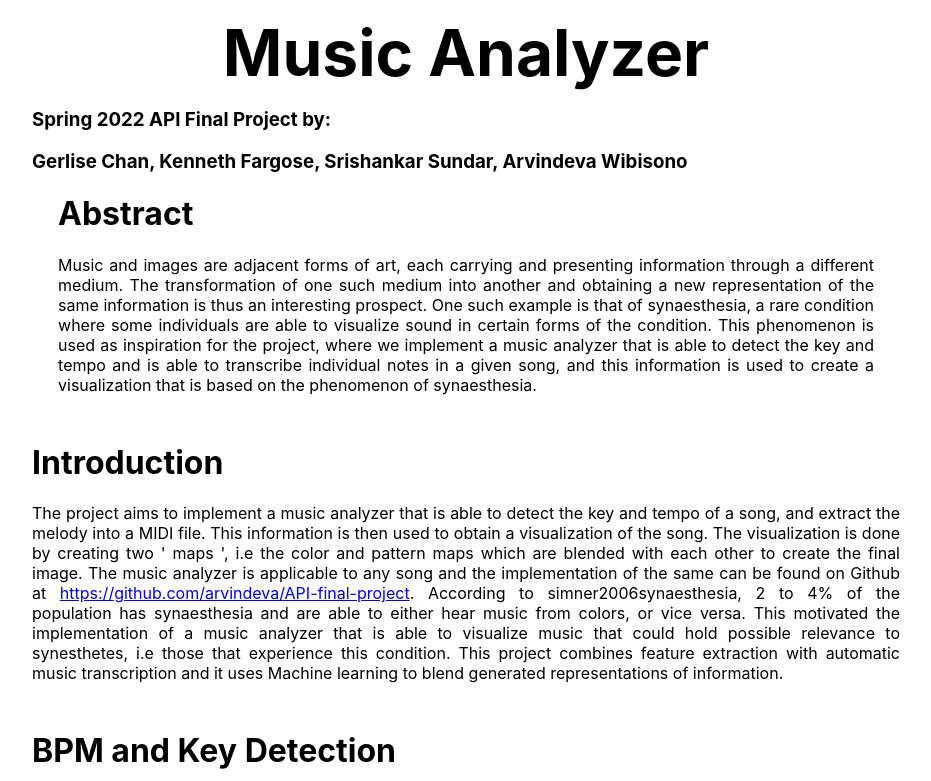
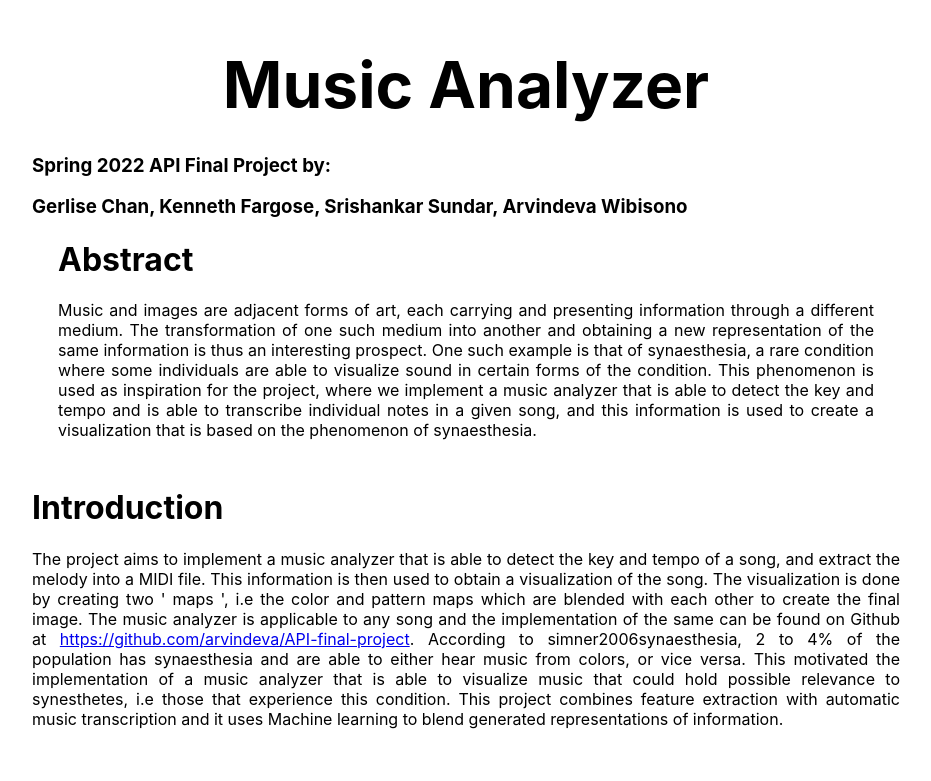
Before and after one commit to arvindeva/api-website, a Next.js app: page / in a window 1280 px wide. Shown: the top 781 px of the page, without its empty margins (174-1105 px from the left). Built offline with nearby package versions, Linux system fonts and the light colour scheme.

Commit message:
change title margin

```diff
--- a/styles/Home.module.css
+++ b/styles/Home.module.css
@@ -38,6 +38,8 @@
   margin: 0;
   line-height: 1.15;
   font-size: 4rem;
+  margin-bottom: 2rem;
+  margin-top: 2rem;
 }
 
 .title,
```
